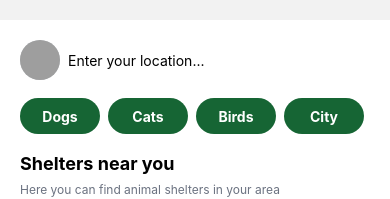
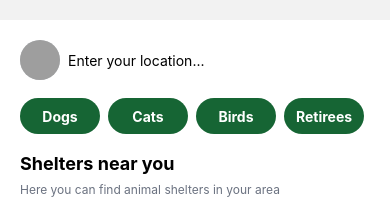
Before and after one commit to lenasokolova/find-a-friend-animal-shelter-mobile-app, a React Native app: screen /Home in a window 390 px wide. Shown: the top 199 px of the page. Built offline with nearby package versions, Linux system fonts and the light colour scheme; grey boxes are pictures that could not be loaded.

Commit message:
refactor: change title of CategoryButton prop

```diff
--- a/components/Categories.js
+++ b/components/Categories.js
@@ -14,7 +14,7 @@ const Categories = () => {
             <CategoryButton title='Dogs' />
             <CategoryButton title='Cats' />
             <CategoryButton title='Birds' />
-            <CategoryButton title='City' />
+            <CategoryButton title='Retirees' />
             <CategoryButton title='New' />
 
 
```
